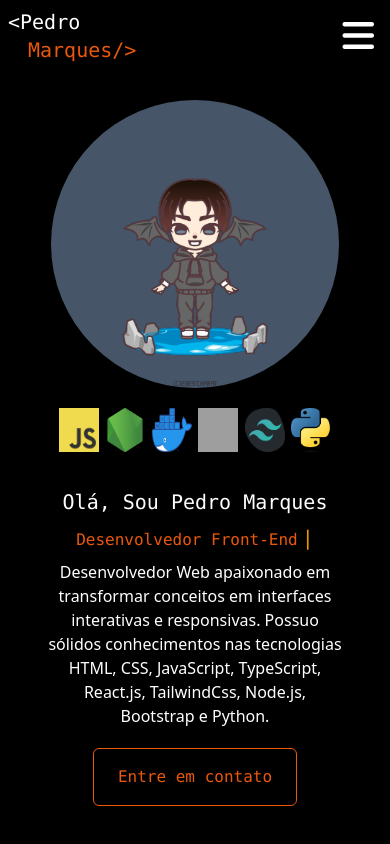
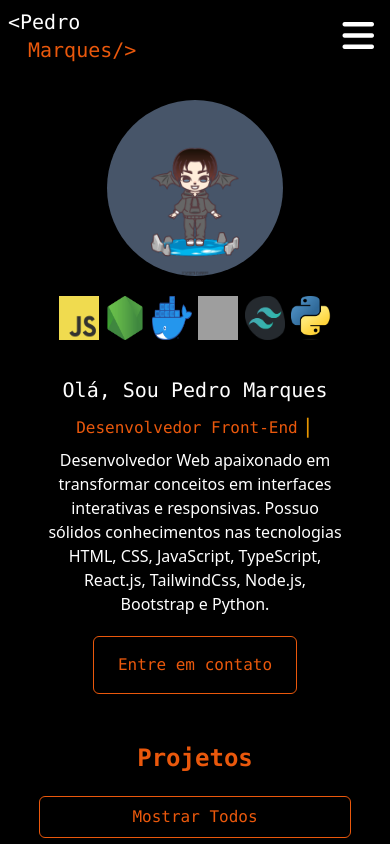
Before and after one commit to PedroMarques391/portfolio, a React (Vite) app: page / in a window 390 px wide. Shown: the top 844 px of the page. Built offline with nearby package versions, Linux system fonts and the light colour scheme; grey boxes are pictures that could not be loaded.

Commit message:
fix: Corrigindo erro de responsividade na imagem

```diff
--- a/src/components/Image.jsx
+++ b/src/components/Image.jsx
@@ -2,8 +2,7 @@ import React from 'react';
 
 function Image() {
   return (
-
-    <div className="group h-72 w-72 [pespective:1000px]">
+    <div className="group h-44 w-44 md:h-72 md:w-72 [pespective:1000px]">
       <div className="relative h-full w-full rounded-xl shadow-lx transition-all duration-500 [transform-style:preserve-3d] group-hover:[transform:rotateY(180deg)]">
         <div className="absolute inset-0 ">
           <img className="items-center w-full bg-black dark:bg-slate-600 rounded-full h-full object-cover" src="/portfolio/112777867.png" alt="Foto de perfil" />
```
